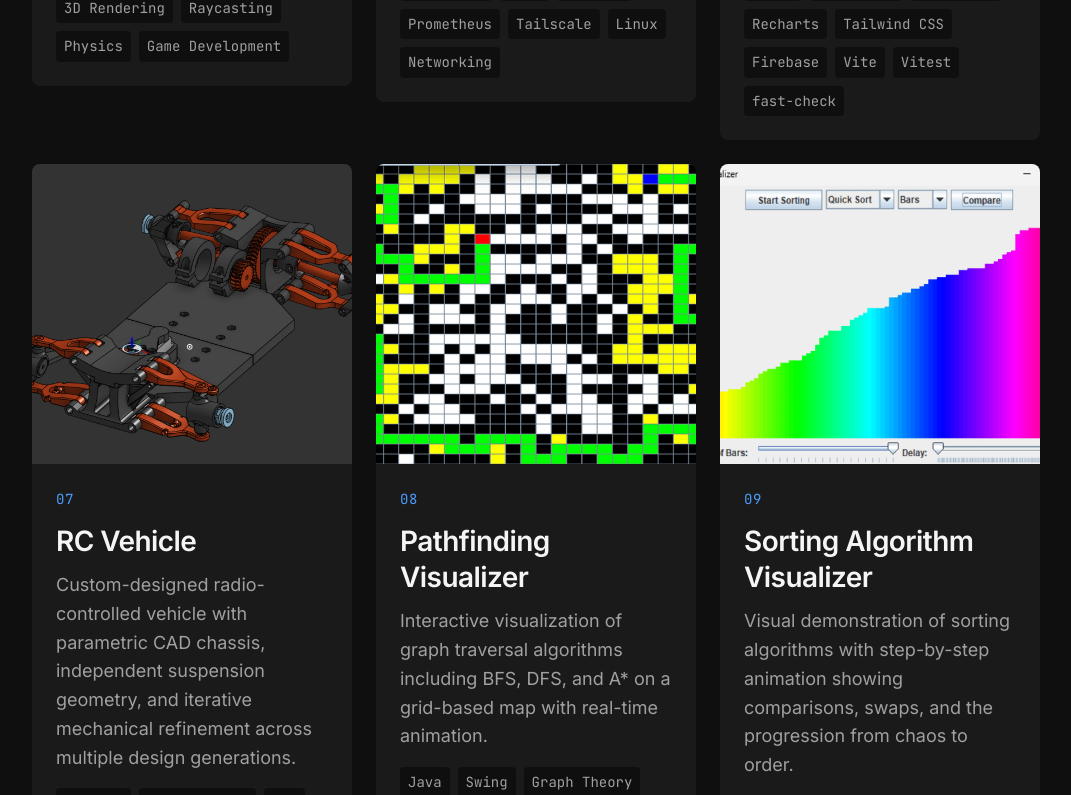
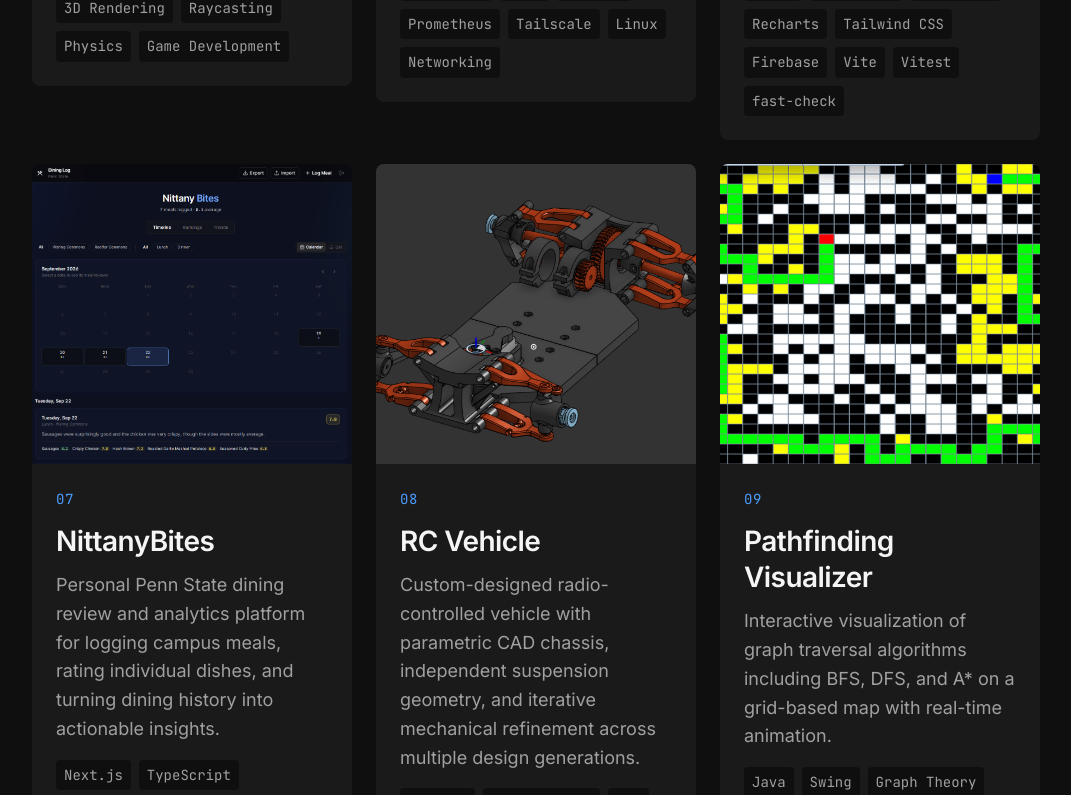
Before and after one commit to Doctorpizza357/doctorpizza357.github.io, a React (Vite) app: page /#contact in a window 1280 px wide. Shown: the part 2864-3659 px from the top of the page, without its empty margins (104-1175 px from the left). Built offline with nearby package versions, Linux system fonts and the light colour scheme.

Commit message:
Refactor code structure for improved readability and maintainability

```diff
--- a/src/data/projectsNew.ts
+++ b/src/data/projectsNew.ts
@@ -19,7 +19,6 @@ export const rcVehicleAnnotations: AnnotationData[] = [
 ];
 
 export const projects: ProjectData[] = [
-  // ─── RC Vehicle (Flagship) — ordered after Personal Server ───────────────────
   {
     id: 'rc-vehicle',
     title: 'RC Vehicle',
@@ -416,4 +415,30 @@ export const projects: ProjectData[] = [
       { key: 'decisions', heading: 'Engineering Highlights', body: 'Offline-first with IndexedDB as the source of truth and the cloud as an optional enhancement. Two-way sync uses record-level merging with last-write-wins and deletion tombstones, so solves recorded offline on multiple devices reconcile instead of overwriting each other. A layered architecture (React components → Zustand stores → a single storage gateway → Dexie) keeps persistence concerns isolated. Pure logic cores are verified with unit tests and property-based tests (fast-check), and the app ships via an automated GitHub Actions CI/CD pipeline to GitHub Pages.' },
     ],
   },
+
+  // ─── NittanyBites ────────────────────────────────────────────────────────────
+  {
+    id: 'nittany-bites',
+    title: 'NittanyBites',
+    description:
+      'Personal Penn State dining review and analytics platform for logging campus meals, rating individual dishes, and turning dining history into actionable insights.',
+    category: ['SOFTWARE', 'AI', 'SYSTEMS'],
+    technologies: ['Next.js', 'TypeScript', 'Tailwind CSS', 'Firebase Auth', 'Cloud Firestore', 'SWR', 'Recharts', 'Framer Motion'],
+    timeframe: '2026',
+    role: 'Personal Project',
+    liveUrl: 'https://doctorpizza357.github.io/NittanyBites/',
+    media: [
+      { type: 'screenshot', src: '/assets/img/nittany_bites.png', alt: 'NittanyBites dining review and analytics platform', caption: 'NittanyBites dining dashboard' },
+    ],
+    displayOrder: 5,
+    visualTier: 'standard',
+    caseStudySections: [
+      { key: 'problem', heading: 'Why I Built It', body: 'I kept forgetting which dishes I liked at Penn State dining halls. I also wanted an easier way to compare locations and see whether my ratings changed over time, instead of relying on memory or scattered notes.' },
+      { key: 'approach', heading: 'How It Works', body: 'NittanyBites lets me log lunch or dinner, choose the dining hall and meal type, rate each dish, and add notes. I can look back through the same data in a calendar or list view, then filter it by location or meal.' },
+      { key: 'analytics', heading: 'Ratings and Trends', body: 'The rankings show which dishes I rate highest, while the charts show how my ratings change over time. SWR handles updates from Firestore so the views stay current without needing a full page refresh.' },
+      { key: 'ai-logging', heading: 'AI Meal Logging', body: 'The AI logging feature helps turn a quick description of a meal into a draft entry. It can identify dishes and ratings, but I can review and change everything before saving it.' },
+      { key: 'data-and-security', heading: 'Storage and Access', body: 'Firebase Authentication handles sign-in and Firestore stores the meal data. The rules give the owner write access while allowing published reviews to be read publicly. JSON import and export makes it possible to move or back up the data.' },
+      { key: 'lessons-learned', heading: 'What I Learned', body: 'The useful part was deciding early what belonged in a meal record and what belonged in a dish rating. That separation made the rankings, filters, exports, and public review pages much easier to build on top of the same data.' },
+    ],
+  },
 ]
```
Also changed, not shown: public/assets/img/nittany_bites.png (added).
